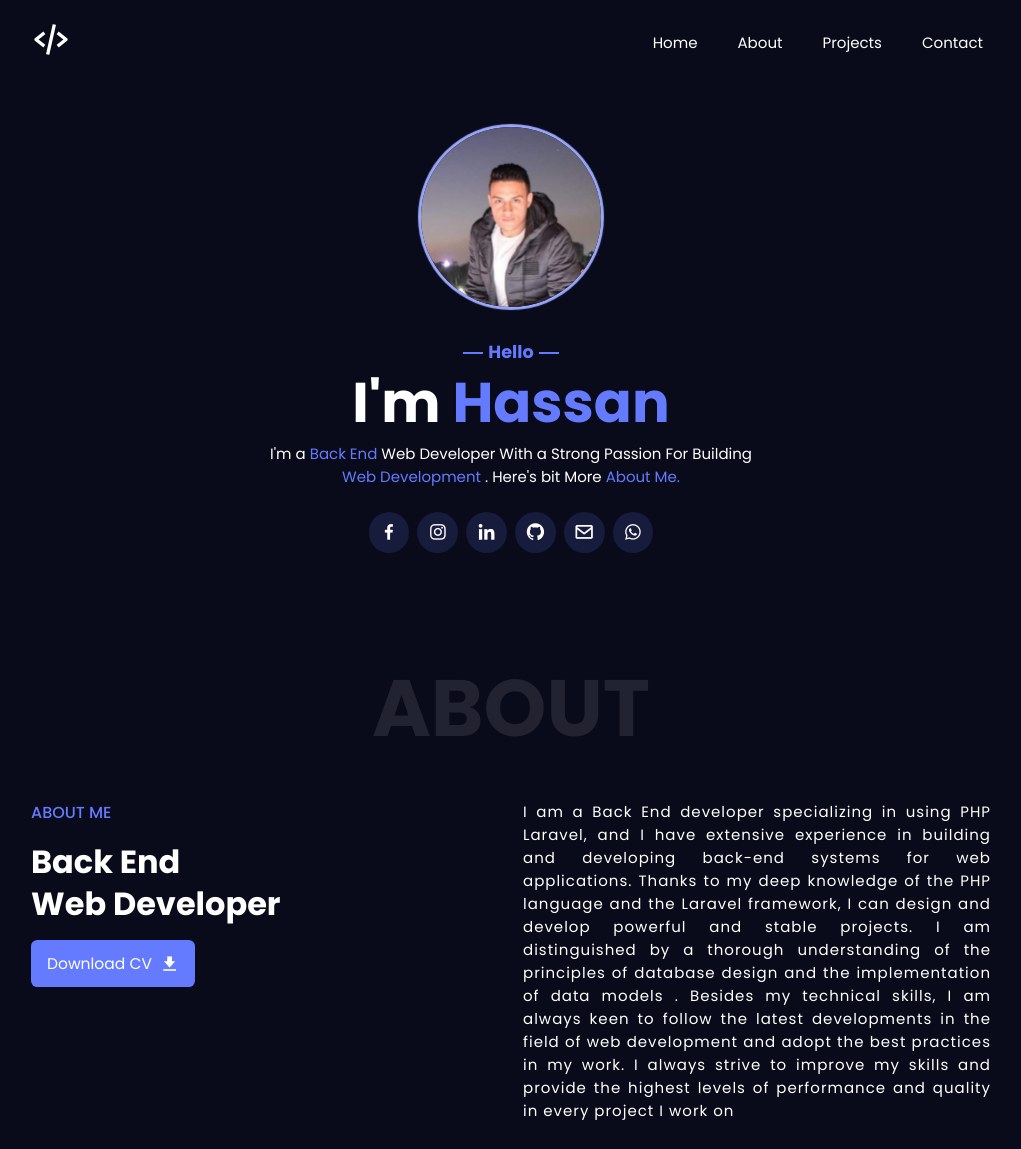
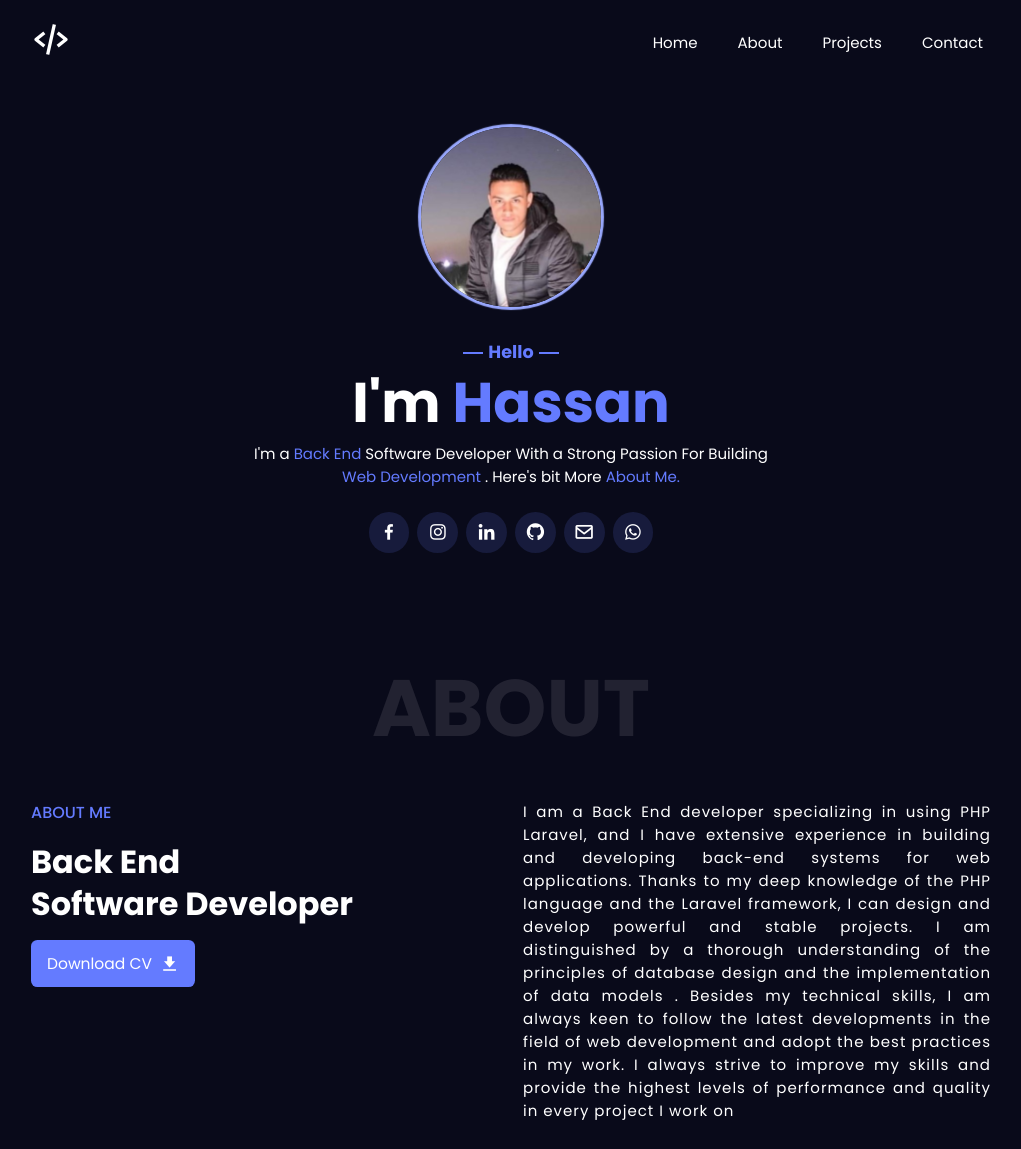
Before and after one commit to hassan-aamer/My_Portfolio, a plain HTML site: page index.html in a window 1280 px wide. Shown: the top 1149 px of the page, without its empty margins (129-1150 px from the left). Drawn offline with nearby package versions, Linux system fonts and the light colour scheme.

Commit message:
"Changed job title from 'Back End Web Developer' to 'Back End Software Developer' in index.html"

```diff
--- a/index.html
+++ b/index.html
@@ -62,7 +62,7 @@
                 <h3>Hello</h3>
                 <h2>I'm <span class="color">Hassan</span></h2>
                 <p>
-                    I'm a <span class="color">Back End</span> Web Developer With a Strong Passion For Building <br> <span class="color">Web Development </span> .
+                    I'm a <span class="color">Back End</span> Software Developer With a Strong Passion For Building <br> <span class="color">Web Development </span> .
                     Here's bit More <span class="color">About Me.</span>
                 </p>
                 <!-- social -->
@@ -85,7 +85,7 @@
         <div class="about-content">
             <div class="about-data">
                 <span>About Me</span>
-                <h2> Back End <br> Web Developer </h2>
+                <h2> Back End <br> Software Developer </h2>
                 <a href="HASSAN.MOHAMED.pdf" class="btn" download>
                     Download CV
                     <i class='bx bxs-download'></i>
```
